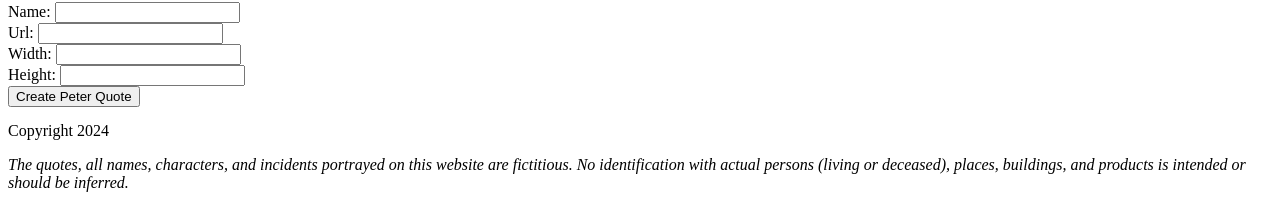
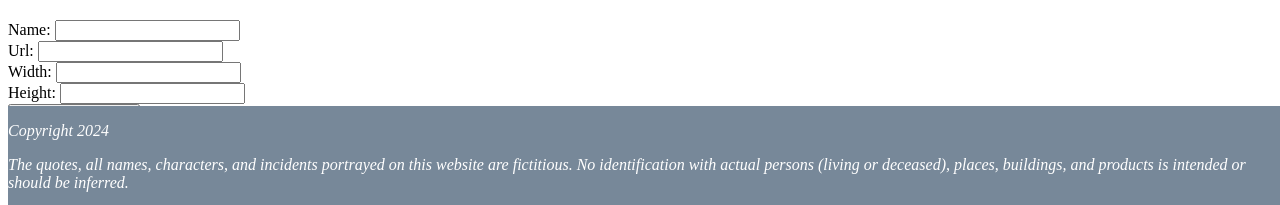
Before and after one commit to krysbaum/hello-peter-frontend, a Vue app: page / in a window 1280 px wide. Shown: the part 592-797 px from the top of the page. Built offline with nearby package versions, Linux system fonts and the light colour scheme; no server answers.

Commit message:
tweaks were made.

```diff
--- a/src/components/Content.vue
+++ b/src/components/Content.vue
@@ -41,10 +41,11 @@ export default {
 <template>
   <main>
     <h1>Hello, Peter!</h1>
-    <QuotesIndex v-bind:quotes="quotes" />
     <img className="hello_peter_gif" height="300" src="https://media.tenor.com/sldhKegIadAAAAAi/hello-peter-otto-octavius.gif" alt="" />
     <br></br>
     <br></br>
+    <br></br>
+    <QuotesIndex v-bind:quotes="quotes" />
     <QuotesNew v-on:createQuote="handleCreateQuote" />
   </main>
 </template>
--- a/src/style.css
+++ b/src/style.css
@@ -10,7 +10,10 @@ html {
 }
 
 .footer {
-  position: absolute;
+  background-color: lightslategray;
+  font-style: italic;
+  color: white;
+  position: fixed;
   bottom: 0;
 }
 
```
